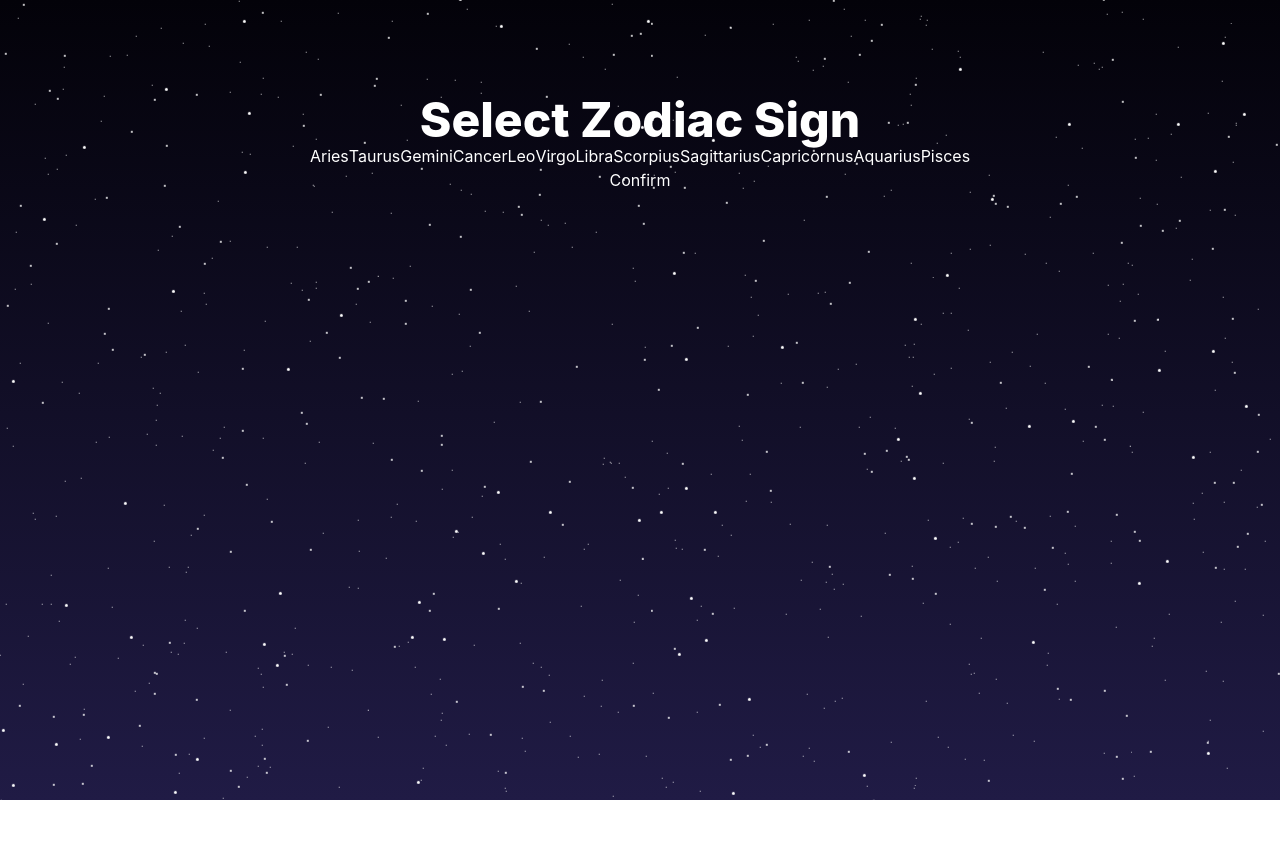
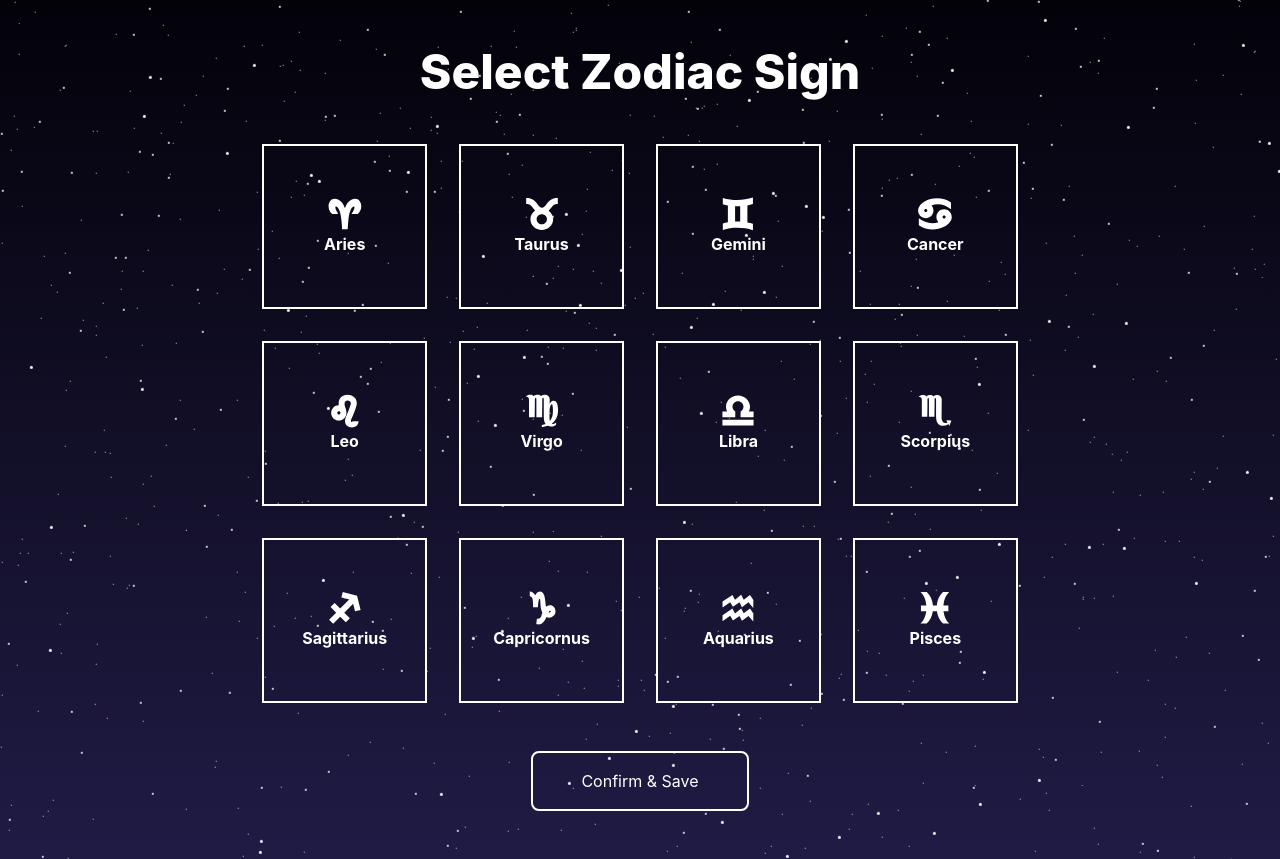
Before and after one commit to divyaswormakai/react-pwa, a React (Create React App) app: page / in a window 1280 px wide. Before the commit the page ends 800 px from the top, so only its background shows below. Built offline with nearby package versions, Linux system fonts and the light colour scheme; no server answers.

Commit message:
Zodiac select

```diff
--- a/package.json
+++ b/package.json
@@ -13,6 +13,7 @@
     "postcss": "^8.4.12",
     "react": "^18.0.0",
     "react-dom": "^18.0.0",
+    "react-icons": "^4.3.1",
     "react-scripts": "5.0.1",
     "react-spring": "^9.4.4",
     "tailwindcss": "^3.0.24",
--- a/src/App.js
+++ b/src/App.js
@@ -80,8 +80,8 @@ function App() {
   };
 
   return (
-    <div className="App relative text-white">
-      <div className="sky h-screen w-screen bg-gray-400 bg-gradient-to-t from-spaceb to-spacet absolute top-0 z-0">
+    <div className="App relative text-white min-h-screen min-w-screen">
+      <div className="sky h-full w-full bg-gray-400 bg-gradient-to-t from-spaceb to-spacet absolute top-0 z-0">
         <div className="stars"></div>
         <div className="stars1"></div>
         <div className="stars2"></div>
--- a/src/bg.scss
+++ b/src/bg.scss
@@ -10,24 +10,6 @@ $numStarTwoStars: 700;
 $numStarThreeStars: 200;
 $numShootingStars: 10;
 $width: 100%;
-
-.container {
-  display: block;
-  position: relative;
-  width: 100%;
-  height: 100%;
-  background: linear-gradient(to bottom, #020107 0%, #201b46 100%);
-  .text {
-    color: #fff;
-    position: absolute;
-    top: 50%;
-    right: 50%;
-    margin: -10px -75px 0 0;
-    font-size: 20px;
-    font-family: sans-serif;
-    font-weight: bold;
-  }
-}
 
 @function create-stars($n) {
   $stars: "#{random($starFieldWidth)}px #{random($starFieldHeight)}px #FFF";
--- a/src/components/select-zodiac.js
+++ b/src/components/select-zodiac.js
@@ -1,25 +1,51 @@
 import React, { useState } from "react";
 import { ZODIAC_SIGNS } from "../utils/constants";
 
-const SelectZodiacSign = () => {
-  const [state, setState] = useState({
-    name: "complete",
-    selected: "",
-  });
+const SelectZodiacSign = ({ fetchZodiacData }) => {
+  const [selectedSign, setSelectedSign] = useState("");
 
   return (
-    <div className="min-w-screen flex pb-12 pt-24 flex-col items-center">
+    <div className="min-w-screen flex pb-12 pt-12 flex-col items-center">
       <div>
-        <h2 className="text-5xl font-extrabold">Select Zodiac Sign</h2>
+        <h2 className="text-5xl font-extrabold px-6">Select Zodiac Sign</h2>
       </div>
-      <div className="flex flex-wrap">
+
+      <div className="grid grid-cols-1 sm:grid-cols-2 md:grid-col-3 lg:grid-cols-4 gap-8 mt-12">
         {ZODIAC_SIGNS?.map((sign) => (
-          <div key={sign} className="">
-            {sign}
+          <div
+            class="group box-border relative overflow-hidden w-full mx-auto bg-transparent p-8 text-center aspect-square border-2 border-white cursor-pointer "
+            key={sign?.name}
+            onClick={() => setSelectedSign(sign?.name)}
+          >
+            <div
+              class={`absolute z-1 w-full h-full bg-white left-0  ease-linear duration-150 ${
+                sign?.name === selectedSign
+                  ? "top-0"
+                  : "top-full group-hover:top-0"
+              }`}
+            />
+            <div
+              class={`relative z-20  font-bold flex flex-col justify-center items-center h-full ease-linear duration-100 ${
+                sign?.name === selectedSign
+                  ? "scale-150 text-black"
+                  : "group-hover:scale-150 group-hover:text-black"
+              }`}
+            >
+              <div className="text-4xl">{sign.icon}</div>
+              <div>{sign?.name}</div>
+            </div>
           </div>
         ))}
       </div>
-      <button>Confirm</button>
+      <div className="mt-12">
+        <button
+          className="bg-white px-12 py-4 text-spaceb rounded-lg  border-2 border-white disabled:bg-transparent disabled:text-white"
+          disabled={selectedSign?.length <= 0}
+          onClick={() => fetchZodiacData(selectedSign)}
+        >
+          Confirm & Save
+        </button>
+      </div>
     </div>
   );
 };
--- a/src/utils/constants.js
+++ b/src/utils/constants.js
@@ -1,3 +1,18 @@
+import {
+  GiAries,
+  GiTaurus,
+  GiGemini,
+  GiCancer,
+  GiLeo,
+  GiVirgo,
+  GiLibra,
+  GiScorpio,
+  GiSagittarius,
+  GiCapricorn,
+  GiAquarius,
+  GiPisces,
+} from "react-icons/gi";
+
 export const LOCAL_STORAGE_KEY = "ZODIAC_SIGN";
 
 export const API_HOST = process.env.REACT_APP_API_HOST;
@@ -5,16 +20,16 @@ export const API_HOST = process.env.REACT_APP_API_HOST;
 export const API_KEY = process.env.REACT_APP_API_KEY;
 
 export const ZODIAC_SIGNS = [
-  "Aries",
-  "Taurus",
-  "Gemini",
-  "Cancer",
-  "Leo",
-  "Virgo",
-  "Libra",
-  "Scorpius",
-  "Sagittarius",
-  "Capricornus",
-  "Aquarius",
-  "Pisces",
+  { name: "Aries", icon: <GiAries /> },
+  { name: "Taurus", icon: <GiTaurus /> },
+  { name: "Gemini", icon: <GiGemini /> },
+  { name: "Cancer", icon: <GiCancer /> },
+  { name: "Leo", icon: <GiLeo /> },
+  { name: "Virgo", icon: <GiVirgo /> },
+  { name: "Libra", icon: <GiLibra /> },
+  { name: "Scorpius", icon: <GiScorpio /> },
+  { name: "Sagittarius", icon: <GiSagittarius /> },
+  { name: "Capricornus", icon: <GiCapricorn /> },
+  { name: "Aquarius", icon: <GiAquarius /> },
+  { name: "Pisces", icon: <GiPisces /> },
 ];
```
Also changed, not shown: 1 other file (tests, documents, lock files or other folders).
